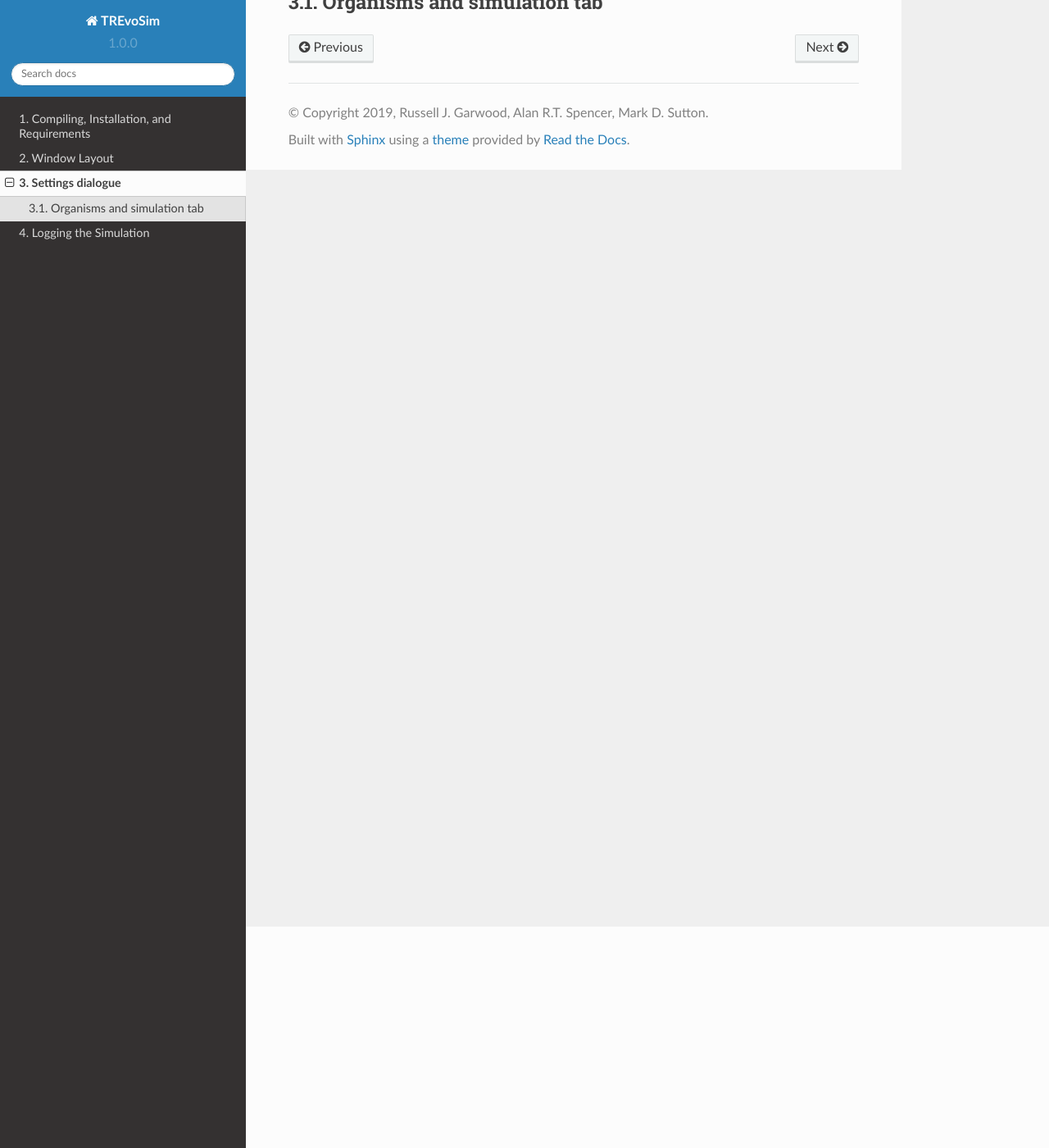
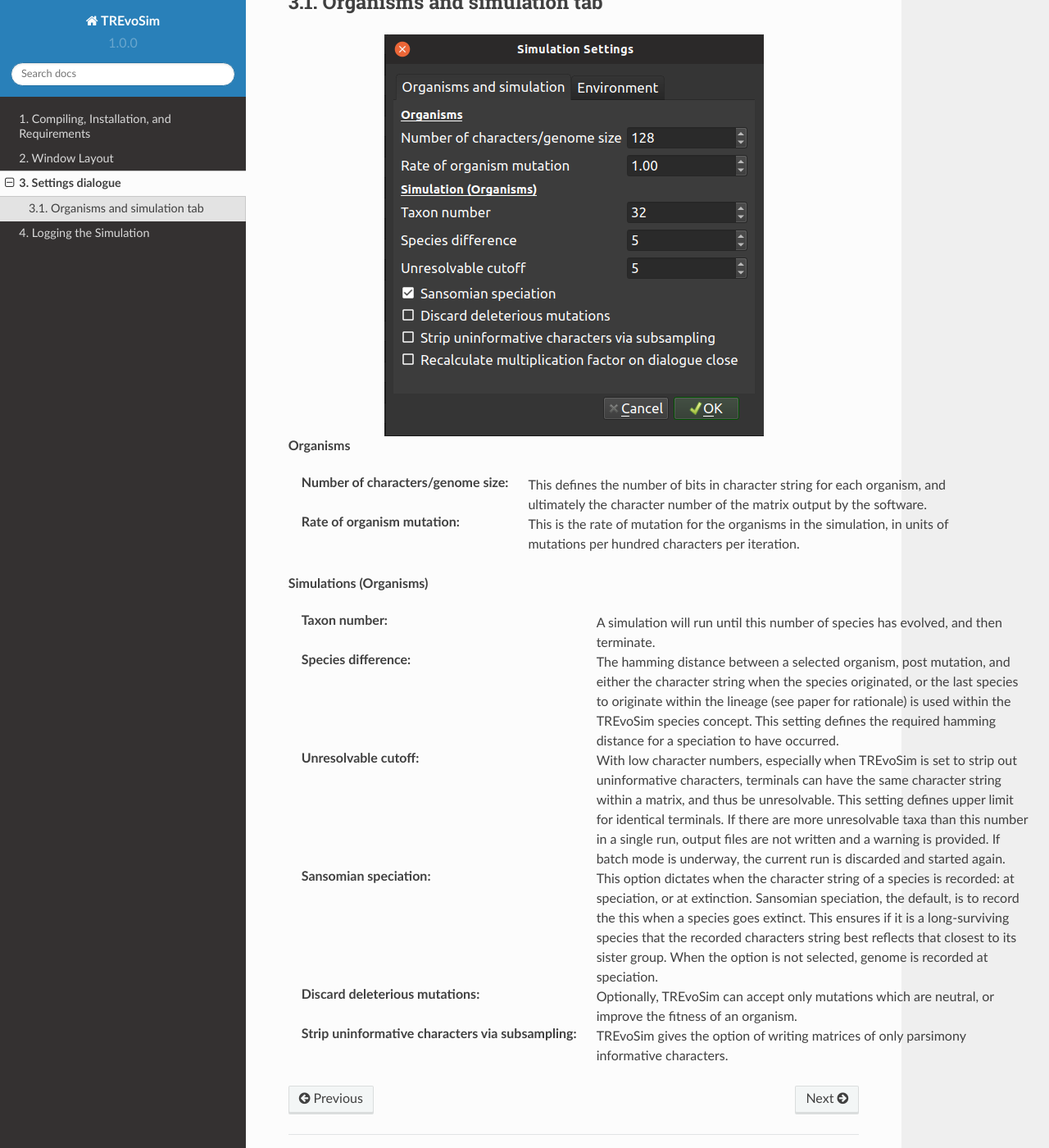
Before and after one commit to palaeoware/trevosim, a Sphinx documentation site: the page built from docs/settings.rst, in a window 1280 px wide and 1400 px high, scrolled down 270 px. Shown: the whole window at 82% size. Built offline with Sphinx 7.4.7 and the Read the Docs theme 2.0.0, drawn with Linux system fonts in a browser that asks for light colours.

Commit message:
Documentation - settings

```diff
--- a/docs/settings.rst
+++ b/docs/settings.rst
@@ -7,3 +7,20 @@
 
 Organisms and simulation tab
 ----------------------------
+
+.. figure:: _static/settings_01.png
+    :align: center
+
+**Organisms**
+
+:Number of characters/genome size: This defines the number of bits in character string for each organism, and ultimately the character number of the matrix output by the software.
+:Rate of organism mutation: This is the rate of mutation for the organisms in the simulation, in units of mutations per hundred characters per iteration.
+
+**Simulations (Organisms)**
+
+:Taxon number: A simulation will run until this number of species has evolved, and then terminate.
+:Species difference: The hamming distance between a selected organism, post mutation, and either the character string when the species originated, or the last species to originate within the lineage (see paper for rationale) is used within the TREvoSim species concept. This setting defines the required hamming distance for a speciation to have occurred.
+:Unresolvable cutoff: With low character numbers, especially when TREvoSim is set to strip out uninformative characters, terminals can have the same character string within a matrix, and thus be unresolvable. This setting defines upper limit for identical terminals. If there are more unresolvable taxa than this number in a single run, output files are not written and a warning is provided. If batch mode is underway, the current run is discarded and started again.
+:Sansomian speciation: This option dictates when the character string of a species is recorded: at speciation, or at extinction. Sansomian speciation, the default, is to record the this when a species goes extinct. This ensures if it is a long-surviving species that the recorded characters string best reflects that closest to its sister group. When the option is not selected, genome is recorded at speciation.
+:Discard deleterious mutations: Optionally, TREvoSim can accept only mutations which are neutral, or improve the fitness of an organism.
+:Strip uninformative characters via subsampling: TREvoSim gives the option of writing matrices of only parsimony informative characters.
```
Also changed, not shown: docs/_static/settings_01.png (added), docs/_static/settings_02.png (added).
